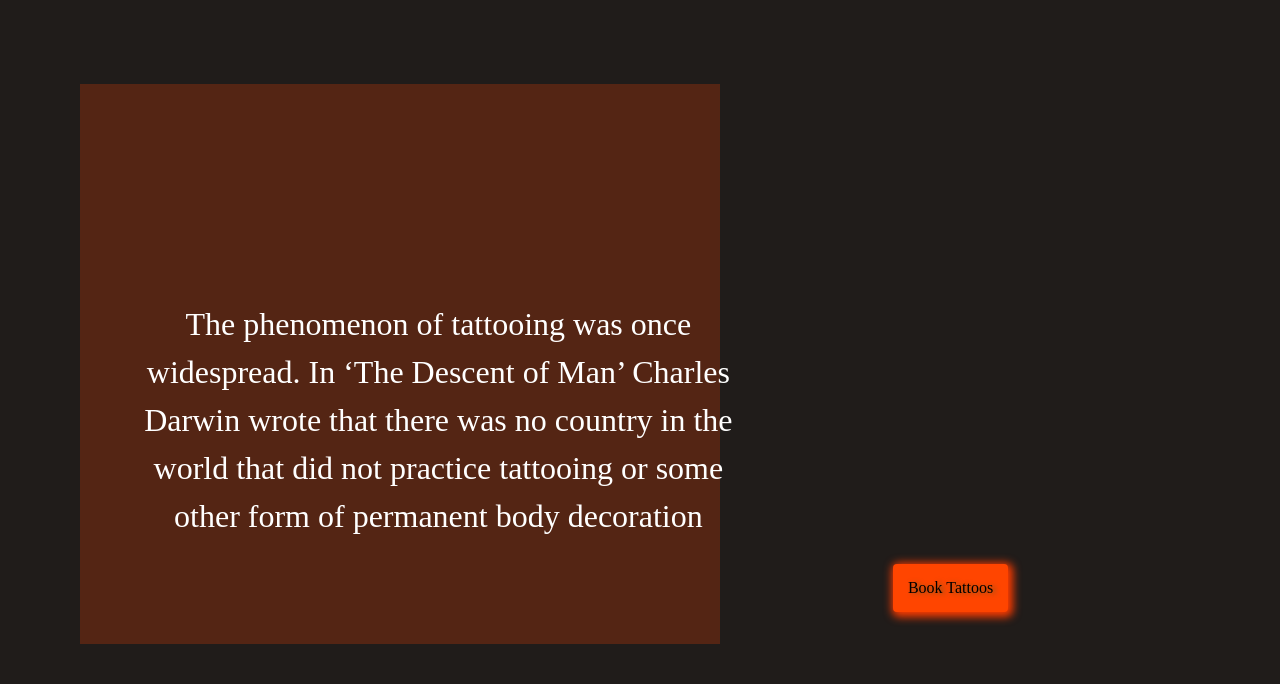
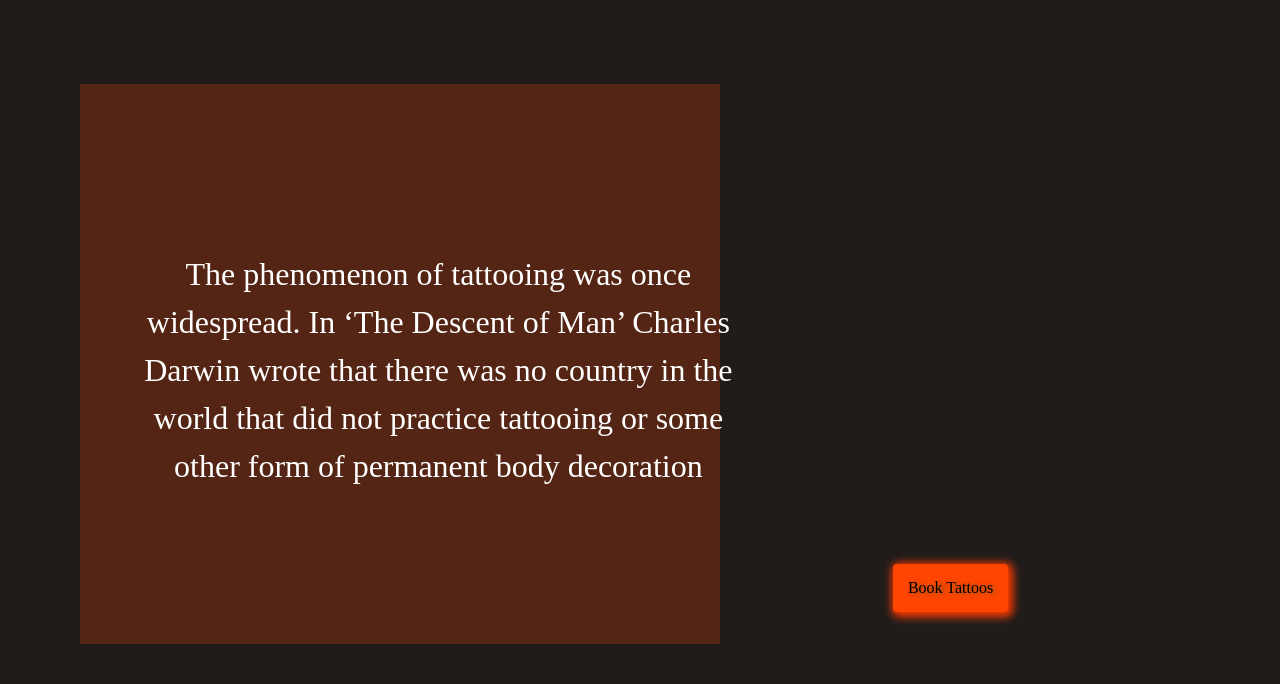
Before and after one commit to jeddy13333/tattooshop, a plain HTML site: page index.html in a window 1280 px wide. Shown: the part 116-800 px from the top of the page. Drawn offline with Linux system fonts and the light colour scheme; a script that the page names is missing; a web font is replaced by a local one.

Commit message:
Update style.css

```diff
--- a/style.css
+++ b/style.css
@@ -1025,7 +1025,7 @@ input[type=submit] {
     }
     .home_bg p {
         left: 1%;
-        top: 10%;
+        top: 1%;
         height: 10em;
         width: 20em;
         font-size: 2em;
```
